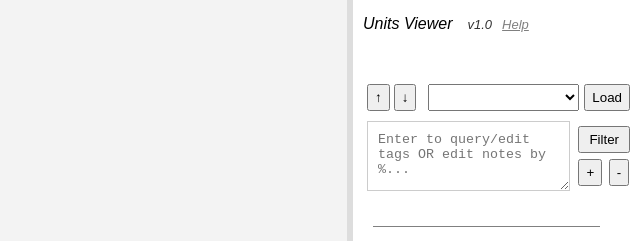
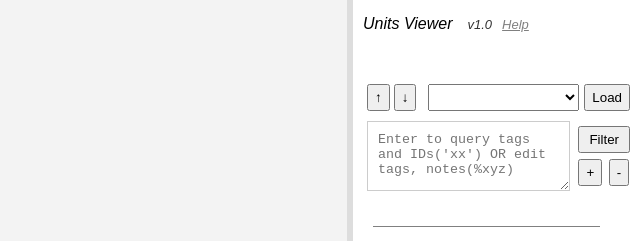
Before and after one commit to vince-jq-sun/units_viewer, a website: page index.html in a window 1280 px wide. Shown: the top 241 px of the page, without its empty margins (640-1280 px from the left). Drawn offline with Linux system fonts and the light colour scheme; no server answers.

Commit message:
Update index.html

```diff
--- a/index.html
+++ b/index.html
@@ -337,7 +337,7 @@
             </div>
 
             <div id="search-container">
-                <textarea id="searchBox" placeholder="Enter to query/edit tags OR edit notes by %..."></textarea>
+                <textarea id="searchBox" placeholder="Enter to query tags and IDs('xx') OR edit tags, notes(%xyz)"></textarea>
                 <div class="tag-button-container">
                     <button id="searchButton" onclick="applySearch()">Filter</button>
                     <div class="tag-edit-button-container">
```
